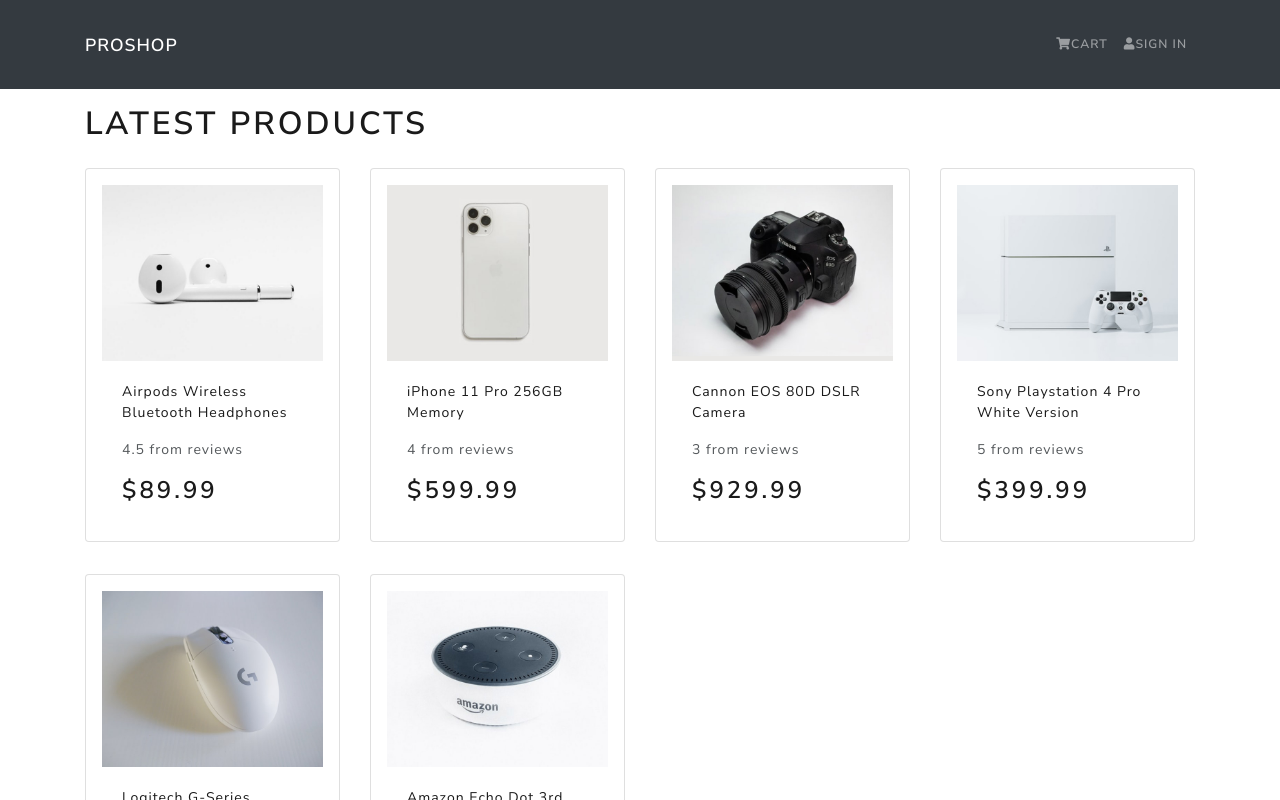
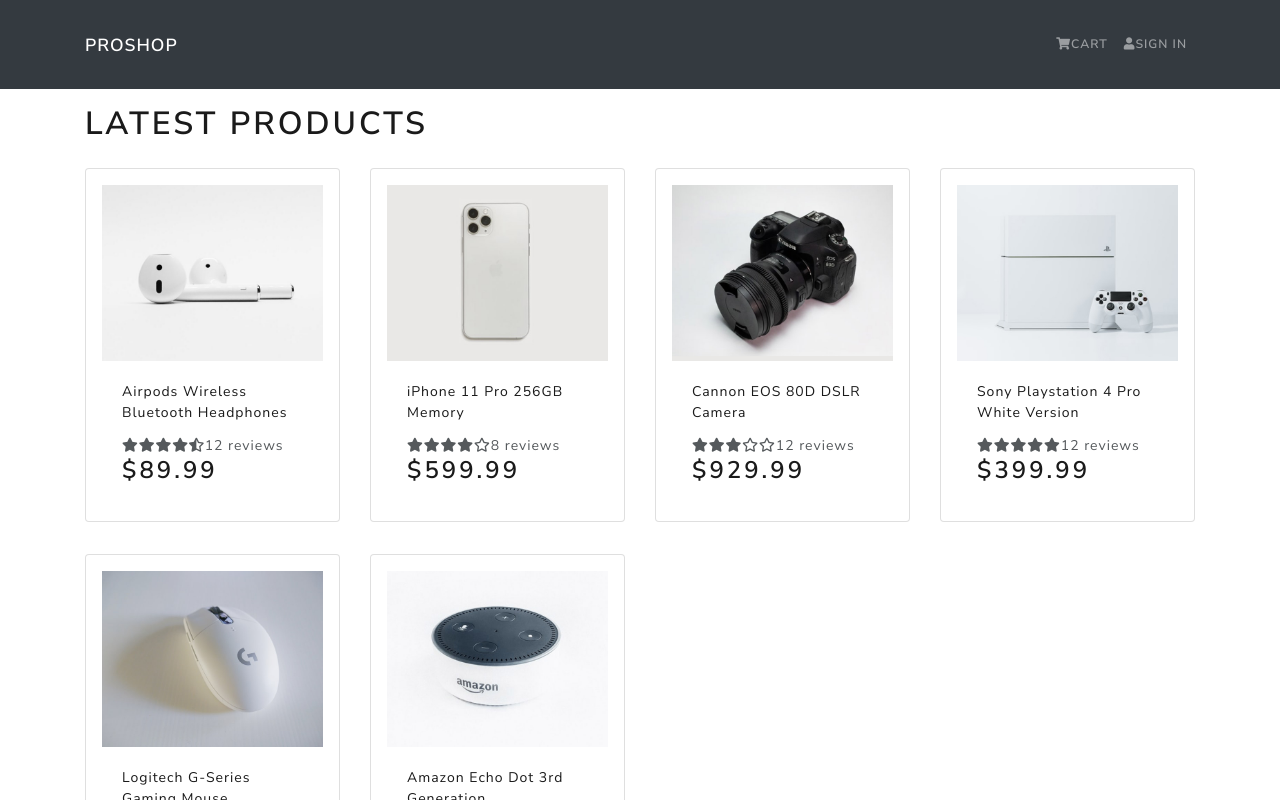
Before and after one commit to CGIworkos/MERN, a React (Create React App) app in the folder frontend/: page / in a window 1280 px wide. Shown: the top 800 px of the page. Built offline with nearby package versions, Linux system fonts and the light colour scheme.

Commit message:
Rating system

```diff
--- a/frontend/src/components/Product.js
+++ b/frontend/src/components/Product.js
@@ -1,5 +1,6 @@
 import React from 'react'
 import { Card } from 'react-bootstrap'
+import Rating from './Rating'
 
 const Product = ({product}) => {
     return (
@@ -13,9 +14,7 @@
                 </a>
 
                 <Card.Text as='div'>
-                    <div className='my-3'>
-                        {product.rating} from {product.numRevies} reviews
-                    </div>
+                    <Rating value={product.rating} text={`${product.numReviews} reviews`}/>
                 </Card.Text>
 
                 <Card.Text as='h3'>${product.price}</Card.Text>
--- /dev/null
+++ b/frontend/src/components/Rating.js
@@ -0,0 +1,26 @@
+import React from 'react'
+
+const Rating = ({value, text}) => {
+    return (
+        <div className='rating'>
+            <span>
+                <i className={value >= 1 ? 'fas fa-star' : value >= 0.5 ? 'fas fa-star-half-alt' : 'far fa-star'}></i>
+            </span>
+            <span>
+                <i className={value >= 2 ? 'fas fa-star' : value >= 1.5 ? 'fas fa-star-half-alt' : 'far fa-star'}></i>
+            </span>
+            <span>
+                <i className={value >= 3 ? 'fas fa-star' : value >= 2.5 ? 'fas fa-star-half-alt' : 'far fa-star'}></i>
+            </span>
+            <span>
+                <i className={value >= 4 ? 'fas fa-star' : value >= 3.5 ? 'fas fa-star-half-alt' : 'far fa-star'}></i>
+            </span>
+            <span>
+                <i className={value >= 5 ? 'fas fa-star' : value >= 4.5 ? 'fas fa-star-half-alt' : 'far fa-star'}></i>
+            </span>
+            <span>{text && text}</span>
+        </div>
+    )
+}
+
+export default Rating
```
